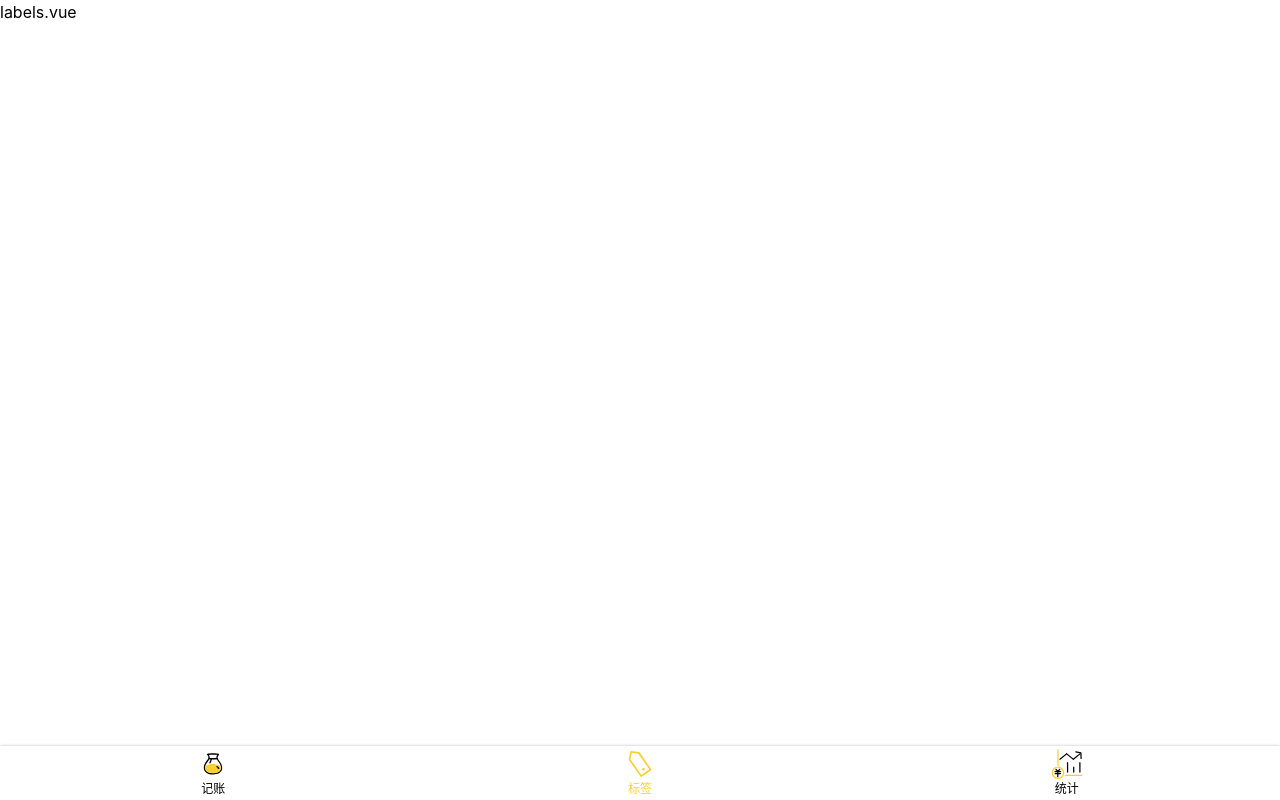
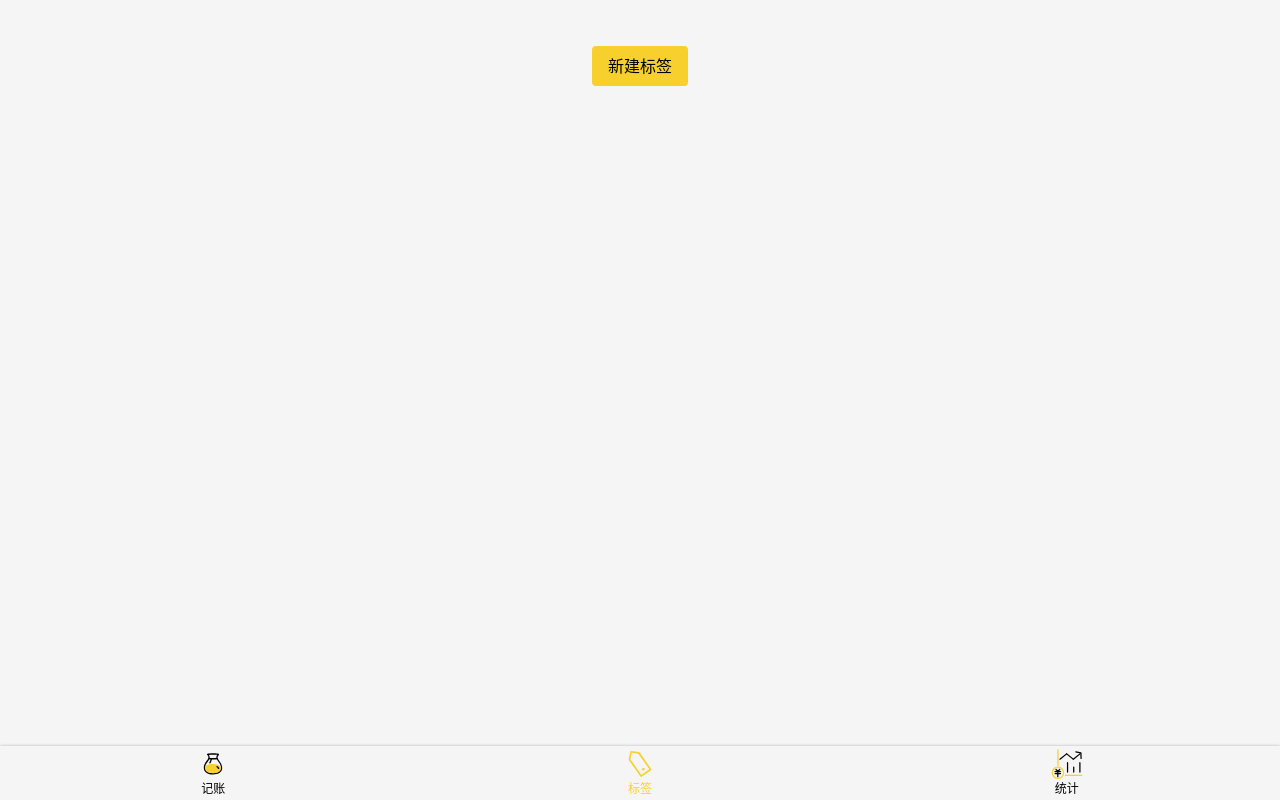
Before and after one commit to Brucezhiyu/qianduoduo-1, a Vue app: page /labels in a window 1280 px wide. Built offline with nearby package versions, Linux system fonts and the light colour scheme.

Commit message:
完成了标签页的新增标签

```diff
--- a/src/App.vue
+++ b/src/App.vue
@@ -13,6 +13,7 @@
   -moz-osx-font-smoothing: grayscale;
   font-family:$font-hei;
   line-height: 1.5;
+  background: #f5f5f5;
 }
 
 </style>
--- a/src/model.ts
+++ b/src/models/recordListModel.ts
@@ -1,5 +1,5 @@
 const localStorageKeyName = 'recordList';
-const model = {
+const recordListModel = {
     clone(data:RecordItem[]| RecordItem){
         return JSON.parse(JSON.stringify(data))
     },
@@ -10,4 +10,4 @@
         window.localStorage.setItem(localStorageKeyName, JSON.stringify(data));
     }
 };
-export default model;
+export default recordListModel;
--- /dev/null
+++ b/src/models/tagListModel.ts
@@ -0,0 +1,25 @@
+const localStorageKeyName = 'tagList';
+type TagListModel = {
+    data: string[]
+    fetch: () => string[]
+    create: (name: string) => string
+    save: () => void
+}
+const tagListModel: TagListModel = {
+    data: [],
+    fetch() {
+        this.data = JSON.parse(window.localStorage.getItem(localStorageKeyName) || '[]') as [];
+        return this.data;
+
+    },
+    create(name: string) {
+        if (this.data.indexOf(name)>=0){return 'duplicated'}
+        this.data.push(name);
+        this.save();
+        return 'success';
+    },
+    save() {
+        window.localStorage.setItem(localStorageKeyName, JSON.stringify(this.data));
+    }
+};
+export default tagListModel;
--- a/src/views/Labels.vue
+++ b/src/views/Labels.vue
@@ -1,11 +1,70 @@
 <template>
   <Layout>
-    labels.vue
+    <ol class="tags">
+      <li v-for="tag in tags" :key="tag">
+        <span>{{tag}}</span>
+        <Icon name="right"/>
+      </li>
+    </ol>
+    <div class="createTag-wrapper">
+      <button class="createTag" @click="createTag">新建标签</button>
+    </div>
   </Layout>
 </template>
 
 <script lang="ts">
-export default {
-  name: "Labels.vue",
+import Vue from 'vue';
+import Component from 'vue-class-component';
+import tagListModel from '@/models/tagListModel';
+
+tagListModel.fetch()
+
+@Component
+export default class Labels extends Vue{
+   tags=tagListModel.data
+  createTag(){
+     const name=window.prompt('请输入标签名')
+    if (name){
+      const message=tagListModel.create(name)
+      if (message==='duplicated'){
+        window.alert('标签名重复')
+      }
+    }
+  }
+};
+</script>
+<style lang="scss">
+.tags {
+  background: white;
+  font-size: 16px;
+
+  > li {
+    min-height: 44px;
+    display: flex;
+    align-items: center;
+    padding-left: 16px;
+    justify-content: space-between;
+    border-bottom: 1px solid #e6e6e6;
+
+    svg {
+      width: 18px;
+      height: 18px;
+      color: #666;
+      margin-right: 16px;
+    }
+  }
 }
-</script>
+.createTag{
+  background: #F8D02D;
+  border-radius: 4px;
+  border: none;
+  height: 40px;
+  padding: 0 16px;
+  &-wrapper{
+text-align: center;
+    padding: 16px;
+    margin-top: 30px;
+  }
+
+}
+</style>
--- a/src/views/Money.vue
+++ b/src/views/Money.vue
@@ -17,16 +17,18 @@
 import Types from '@/components/Money/Types.vue';
 import Vue from 'vue';
 import {Component, Watch} from 'vue-property-decorator';
-import model from '@/model';
+import recordListModel from '@/models/recordListModel';
+import tagListModel from '@/models/tagListModel';
 
 window.localStorage.setItem('version', '0.0.1');
-const recordList = model.fetch();
+const recordList = recordListModel.fetch();
+const tagList = tagListModel.fetch();
 
 @Component(
     {components: {Types, Tags, Notes, NumberPad}}
 )
 export default class Money extends Vue {
-  tags = ['衣', '食', '住', '行'];
+  tags = tagList;
   recordList: RecordItem[] = recordList;
   record: RecordItem = {
     tags: [], notes: '', type: '-', amount: 0
@@ -47,14 +49,14 @@
   }
 
   saveRecord() {
-    const record2: RecordItem = model.clone(this.record);
+    const record2: RecordItem = recordListModel.clone(this.record);
     record2.createdAt = new Date();
     this.recordList.push(record2);
   }
 
   @Watch('recordList')
   onRecordListChange() {
-    model.save(this.recordList);
+    recordListModel.save(this.recordList);
   }
 
 }
```
Also changed, not shown: src/assets/icons/right.svg (added).
